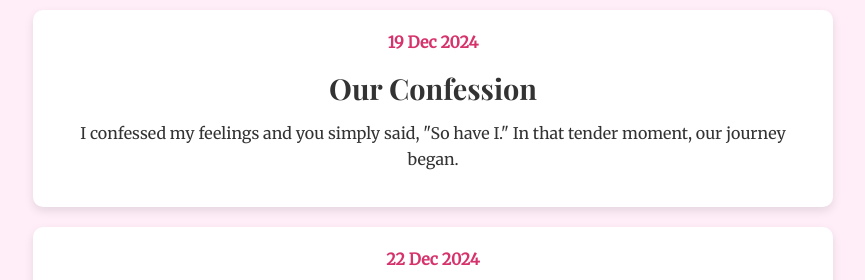
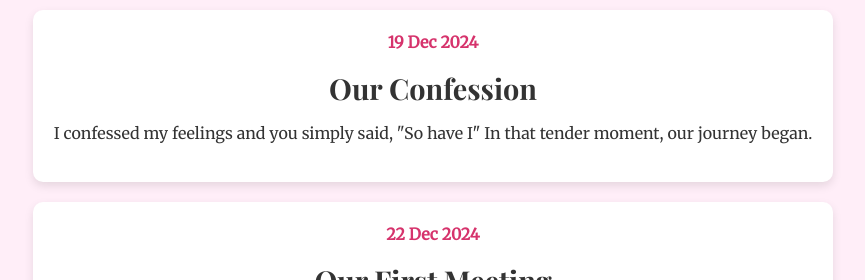
Before and after one commit to agastasyag/firstone, a plain HTML site: page index.html in a window 1280 px wide. Shown: the part 780-1060 px from the top of the page, without its empty margins (207-1072 px from the left). Drawn offline with nearby package versions, Linux system fonts and the light colour scheme.

Commit message:
Update index.html

```diff
--- a/index.html
+++ b/index.html
@@ -35,7 +35,7 @@
       <div class="event-date">19 Dec 2024</div>
       <div class="event-content">
         <h3>Our Confession</h3>
-        <p>I confessed my feelings and you simply said, "So have I." In that tender moment, our journey began.</p>
+        <p>I confessed my feelings and you simply said, "So have I" In that tender moment, our journey began.</p>
       </div>
     </div>
     <div class="event-card">
```
